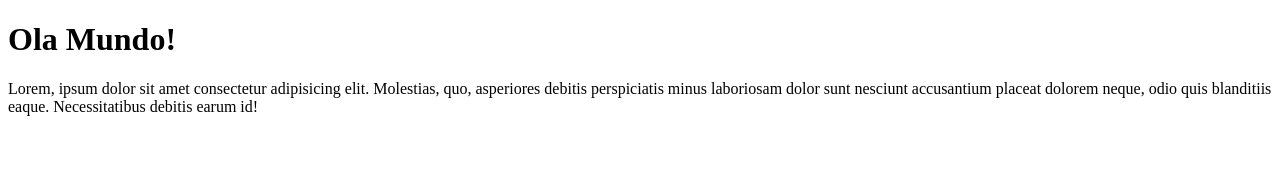
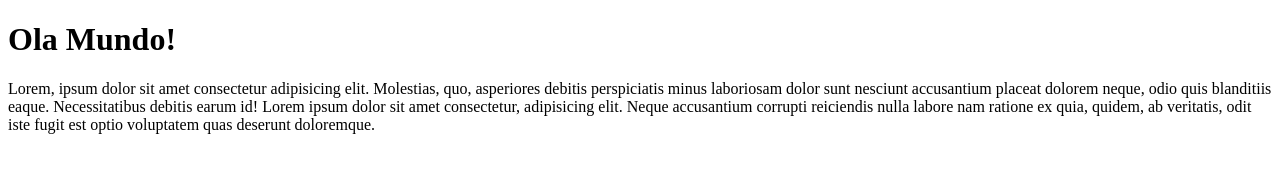
Before and after one commit to RodGiacometti/Ola-Mundo, a plain HTML site: page site exemplo/index.html in a window 1280 px wide. Drawn offline with Linux system fonts and the light colour scheme.

Commit message:
Adicionei 1 paragrafo

```diff
--- a/site exemplo/index.html
+++ b/site exemplo/index.html
@@ -7,6 +7,6 @@
 </head>
 <body>
     <h1>Ola Mundo!</h1>
-    <p>Lorem, ipsum dolor sit amet consectetur adipisicing elit. Molestias, quo, asperiores debitis perspiciatis minus laboriosam dolor sunt nesciunt accusantium placeat dolorem neque, odio quis blanditiis eaque. Necessitatibus debitis earum id!</p>
+    <p>Lorem, ipsum dolor sit amet consectetur adipisicing elit. Molestias, quo, asperiores debitis perspiciatis minus laboriosam dolor sunt nesciunt accusantium placeat dolorem neque, odio quis blanditiis eaque. Necessitatibus debitis earum id! Lorem ipsum dolor sit amet consectetur, adipisicing elit. Neque accusantium corrupti reiciendis nulla labore nam ratione ex quia, quidem, ab veritatis, odit iste fugit est optio voluptatem quas deserunt doloremque.</p>
 </body>
 </html>
```
